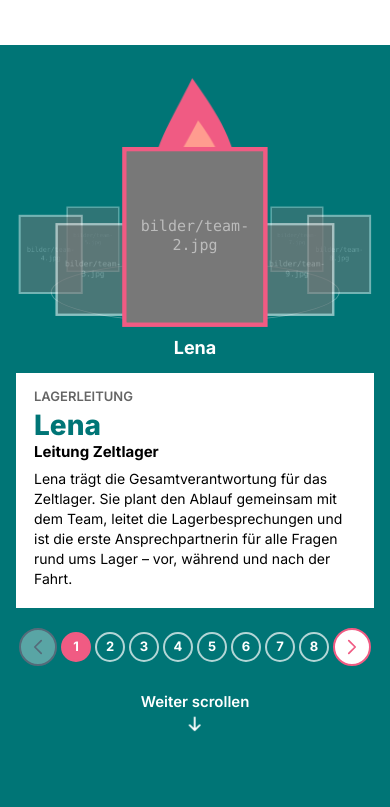
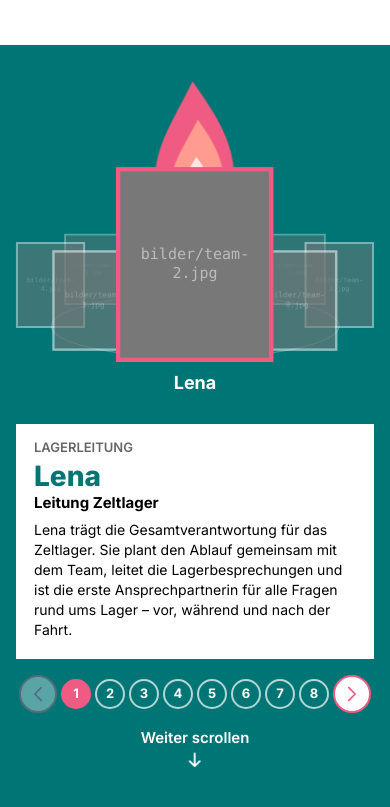
Before and after one commit to DerHuhn-05/KjG-Gonsenheim, a website: page team.html in a window 390 px wide. Shown: the part 1336-2143 px from the top of the page. Drawn offline with Linux system fonts and the light colour scheme.

Commit message:
Team-Lagerfeuer mobil: Szene größer und mittig, Feuer höher und sichtbarer, Nummern und Weiter-scrollen weiter unten
Co-Authored-By: Claude Opus 5.5 <noreply@anthropic.com>
Claude-Session: https://claude.ai/code/session_01W6RQcB52KsFURifvLrEaJT

```diff
--- a/assets/css/lagerfeuer.css
+++ b/assets/css/lagerfeuer.css
@@ -60,7 +60,7 @@
 @media (max-width: 860px) {
   .sub .feuer-ring { left: 50%; top: 40%; }
   .sub .feuer-p { width: 96px; }
-  .sub .feuer-info { left: 16px; right: 16px; width: auto; top: auto; bottom: 209px; transform: none; }
+  .sub .feuer-info { left: 16px; right: 16px; width: auto; top: auto; bottom: 158px; transform: none; }
   .sub .feuer-it { padding: 18px 18px; justify-content: flex-start; }
   .sub .feuer-it h3 { font-size: 28px; line-height: 30px; margin: 6px 0 2px; }
   .sub .feuer-rolle { font-size: 15px; line-height: 20px; margin-bottom: 8px; }
@@ -68,8 +68,8 @@
   .sub .feuer-it blockquote { margin: 10px 0 0; }
   .sub .feuer-vor, .sub .feuer-chips, .sub .feuer-lied { display: none; }
   .sub .feuer-name { font-size: 12px; }
-  .sub .feuer-dots { gap: 4px; bottom: 151px; }
-  .sub .feuer .scroll-hinweis { top: auto; right: auto; left: 50%; bottom: 76px; transform: translateX(-50%); }   /* Handy: „Weiter scrollen“ mittig unter den Nummern */
+  .sub .feuer-dots { gap: 4px; bottom: 104px; }
+  .sub .feuer .scroll-hinweis { top: auto; right: auto; left: 50%; bottom: 40px; transform: translateX(-50%); }   /* Handy: „Weiter scrollen“ mittig unter den Nummern */
   .sub .feuer-dots button { width: 30px; height: 30px; font-size: 13px; }
   .sub .feuer-dots .feuer-pfeil { width: 38px; height: 38px; }
   .sub .feuer-intro h2 { font-size: 36px; line-height: 42px; }
--- a/assets/js/lagerfeuer.js
+++ b/assets/js/lagerfeuer.js
@@ -13,7 +13,8 @@ KJG.beiBereit(() => {
   const HINTEN_DECKKRAFT = 0.35, VORNE_DECKKRAFT_DAZU = 0.3;
   const FEUER_SKALA_DESKTOP = 0.9, FLAMMEN_HOEHE = 242;   // SVG-Einheiten von der Flammenspitze bis zum Boden
   const NAME_ABSTAND = 24;                     // px vom Namen der aktiven Person bis zur Kachel (Handy)
-  const KOMPAKT_UNTER = 0.48;                  // Handy: bleibt weniger als 48 % der Höhe für die Szene, entfällt das Zitat
+  const KOMPAKT_UNTER = 0.4;                   // Handy: bleibt weniger als 40 % der Höhe für die Szene, entfällt das Zitat
+  const FEUER_ANTEIL = 0.55;                   // Handy: das Feuer ist etwa 55 % so hoch wie der Platz über der Kachel
   const HINWEIS_BIS = 0.97;                    // „Weiter scrollen“ blendet am Ende aus
   const GRUPPE_START = { lagerleitung: 0, planungsleitung: 3, pfarrleitung: 6 };   // Sprungmarken → erste Person der Gruppe
 
@@ -31,7 +32,7 @@ KJG.beiBereit(() => {
   const lerp = (a, b, t) => a + (b - a) * t;
   const weich = (t) => (t < 0.5 ? 2 * t * t : 1 - Math.pow(-2 * t + 2, 2) / 2);
 
-  let aktiv = -1, handy = false, kopf = 100, hoehe = 600, schritt = 600, rx = 380, ry = 100, feuerSkala = FEUER_SKALA_DESKTOP;
+  let aktiv = -1, handy = false, kopf = 100, hoehe = 600, schritt = 600, rx = 380, ry = 100, feuerSkala = FEUER_SKALA_DESKTOP, feuerVersatz = -75;   // feuerVersatz: Boden des Feuers relativ zum Kreis (px)
 
   const zuPerson = (i) => {
     const oben = feuer.getBoundingClientRect().top + window.scrollY;
@@ -70,12 +71,18 @@ KJG.beiBereit(() => {
     feuer.classList.remove("kompakt");
     let kachelOben = hoehe - unten - info.offsetHeight;
     if (kachelOben < hoehe * KOMPAKT_UNTER) { feuer.classList.add("kompakt"); kachelOben = hoehe - unten - info.offsetHeight; }
-    const platz = kachelOben - NAME_ABSTAND;
-    const fotoBreite = KJG.klemmen(platz * 0.3, 60, 112);
+    const platz = kachelOben - NAME_ABSTAND;                  // so viel Höhe hat die Szene (der Name endet hier)
+    const fotoBreite = KJG.klemmen(platz * 0.28, 60, 124);
     personen.forEach((p) => { p.style.width = fotoBreite + "px"; });
-    ry = KJG.klemmen(platz * 0.1, 26, 56);
-    ring.style.top = platz - 26 - ry + "px";
-    feuerSkala = KJG.klemmen((platz - 26 - ry - 0.75 * ry - 10) / FLAMMEN_HOEHE, 0.35, 1);   // Flammenspitze ca. 10 px unter dem Oberrand
+    ry = KJG.klemmen(platz * 0.09, 24, 50);
+    feuerSkala = KJG.klemmen((platz * FEUER_ANTEIL) / FLAMMEN_HOEHE, 0.4, 1.3);
+    // Feuer, Kreis und Namen bilden eine Gruppe, die im Platz über der Kachel senkrecht mittig steht
+    // das Feuer steht so hoch, dass es über dem großen Foto der Person vorn gut zu sehen ist
+    const fotoHoeheVorn = fotoBreite * 1.25 * AKTIV_GROESSE.handy;
+    feuerVersatz = -(fotoHoeheVorn * 0.55 - ry);
+    const ueberRing = -feuerVersatz + FLAMMEN_HOEHE * feuerSkala, unterRing = ry + 26;
+    const oben = Math.max(8, (platz - ueberRing - unterRing) / 2);
+    ring.style.top = Math.min(platz - unterRing, oben + ueberRing) + "px";
   };
   const layout = () => {
     handy = window.innerWidth < HANDY_BIS;
@@ -87,7 +94,7 @@ KJG.beiBereit(() => {
     rx = KJG.klemmen(window.innerWidth * (handy ? 0.37 : 0.22), 120, 400);
     ry = KJG.klemmen(hoehe * (handy ? 0.065 : 0.13), 40, 130);
     if (handy) handyLayout();
-    else { ring.style.top = ""; personen.forEach((p) => { p.style.width = ""; }); feuerSkala = FEUER_SKALA_DESKTOP; }
+    else { ring.style.top = ""; personen.forEach((p) => { p.style.width = ""; }); feuerSkala = FEUER_SKALA_DESKTOP; feuerVersatz = -0.75 * ry; }
     bahn.style.width = 2 * rx + "px";
     bahn.style.height = 2 * ry + "px";
   };
@@ -121,7 +128,7 @@ KJG.beiBereit(() => {
       });
     }
     const flamme = lerp(0.85, 1, weich(KJG.klemmen(p * 3))) * feuerSkala;   // das Feuer wächst am Anfang noch ein wenig
-    stelle.style.transform = `translate(-50%,${(-0.75 * ry).toFixed(0)}px) translate(0,-100%) scale(${flamme.toFixed(3)})`;
+    stelle.style.transform = `translate(-50%,${feuerVersatz.toFixed(0)}px) translate(0,-100%) scale(${flamme.toFixed(3)})`;
     if (!hinweis) hinweis = feuer.querySelector(".scroll-hinweis");
     if (hinweis) hinweis.style.opacity = p < HINWEIS_BIS ? 1 : 0;
   };
--- a/team.html
+++ b/team.html
@@ -11,14 +11,14 @@
   <link rel="alternate" hreflang="en" href="en/team.html">
   <link rel="stylesheet" href="assets/css/style.css?v=c92624d5">
   <link rel="stylesheet" href="assets/css/unterseiten.css?v=03787aab">
-  <link rel="stylesheet" href="assets/css/lagerfeuer.css?v=6473f008">
+  <link rel="stylesheet" href="assets/css/lagerfeuer.css?v=bae4ddba">
   <script src="assets/js/bilder.js?v=e1756519"></script>
   <script src="assets/js/module.js?v=0e3a81d9"></script>
   <script src="assets/js/gemeinsam.js?v=93f148f6" defer></script>
   <script src="assets/js/kopfzeile.js?v=64840ee2" defer></script>
   <script src="assets/js/einflug.js?v=8745cd83" defer></script>
   <script src="assets/js/kennzahlen.js?v=f38e1d03" defer></script>
-  <script src="assets/js/lagerfeuer.js?v=e4b73ba1" defer></script>
+  <script src="assets/js/lagerfeuer.js?v=3a0675a8" defer></script>
 </head>
 <body class="sub nav-alt">
 <kjg-header seite="team.html" aktiv="team.html"></kjg-header>
```
Also changed, not shown: en/team.html (+2 -2 lines).
